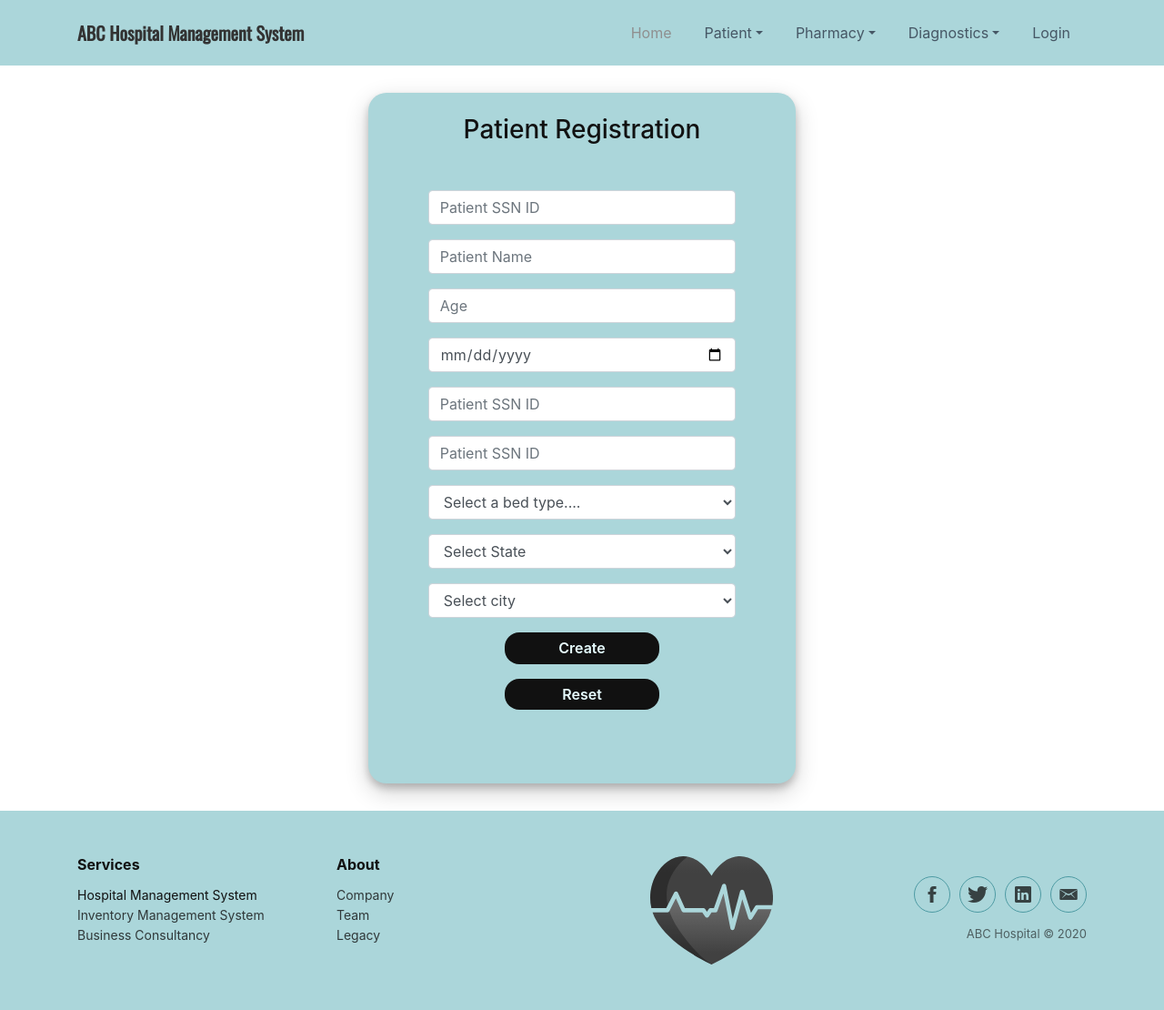
After one commit to ayushgd/hms, a Python web app: template templates/create_patient.html in a window 1280 px wide. The commit adds this page. Shown: the whole page at 91% size. Run offline with Jinja, Linux system fonts and the light colour scheme; the template is opened without the code that fills it, so the values that code supplies are empty; some libraries are stand-ins or nearby versions.

Commit message:
Created CREATE_PATIENT form

```diff
--- a/Routes.py
+++ b/Routes.py
@@ -21,3 +21,7 @@ def main():
 @app.route("/index")
 def index():
     return render_template("index.html")
+
+@app.route("/CreatePatient")
+def create_patient():
+    return render_template("create_patient.html", title="Create Patient")
--- /dev/null
+++ b/templates/create_patient.html
@@ -0,0 +1,68 @@
+{% extends 'layout.html' %}
+
+{% block head %}
+<script src="../static/js/cities.js"></script>
+{% endblock %}
+
+{% block content %}
+<div class="container login-container">
+    <div>
+        <div class="login-form-2 text-center">
+            <h3>Patient Registration</h3>
+            <form name="patient" method="POST" action="/" id="form1" novalidate>
+
+                <div class="form-group">
+                    <input type="text" class="form-control" placeholder="Patient SSN ID" value="" />
+                </div>
+                <div class="form-group">
+                    <input type="text" class="form-control" placeholder="Patient Name" value="" />
+                </div>
+                <div class="form-group">
+                    <input type="number" class="form-control" placeholder="Age" value="" min="1"/>
+                </div>
+                <div class="form-group">
+                    <input type="date" class="form-control" placeholder="Date of Admission" value="" />
+                </div>
+                <div class="form-group">
+                    <input type="text" class="form-control" placeholder="Patient SSN ID" value="" />
+                </div>
+                <div class="form-group">
+                    <input type="text" class="form-control" placeholder="Patient SSN ID" value="" />
+                </div>
+                <div class="form-group">
+                    <select id="bed-type" name="bed-type" form="patient" class="form-control">
+                        <option value="">Select a bed type....</option>
+                        <option value="general">General</option>
+                        <option value="semi">Semi</option>
+                        <option value="single">Single</option>
+                    </select>
+                </div>
+                <div class="form-group">
+                    <select onchange="print_city('state', this.selectedIndex);" id="sts" name ="stt" class="form-control"></select>
+                </div>
+                <div class="form-group">
+                    <select id ="state" class="form-control">
+                        <option value="">Select city</option>
+                    </select>
+                </div>
+                <div class="form-group">
+                    <input type="submit" class="btnSubmit" value="Create" />
+
+                </div>
+                <div class="form-group ">
+                    <input class="btnSubmit text-center" value="Reset" onclick="Reset()"/>
+                </div>
+            </form>
+        </div>
+    </div>
+</div>
+{% endblock %}
+
+{% block script %}
+<script>
+    function Reset() {
+      document.getElementById("form1").reset();
+    }
+</script>
+<script language="javascript">print_state("sts");</script>
+{% endblock %}
--- a/templates/layout.html
+++ b/templates/layout.html
@@ -1,36 +1,141 @@
 <!DOCTYPE html>
 <html>
-
   <head>
-    <meta charset="utf-8">
-    <meta name="viewport" content="width=device-width, initial-scale=1.0, shrink-to-fit=no">
+    <meta charset="utf-8" />
+    <meta
+      name="viewport"
+      content="width=device-width, initial-scale=1.0, shrink-to-fit=no"
+    />
     <title>{{ title }}</title>
-    <link rel="stylesheet" href="https://cdnjs.cloudflare.com/ajax/libs/twitter-bootstrap/4.5.0/css/bootstrap.min.css">
-    <link rel="stylesheet" href="https://fonts.googleapis.com/css?family=Oswald">
-    <link rel="stylesheet" href="https://cdnjs.cloudflare.com/ajax/libs/ionicons/2.0.1/css/ionicons.min.css">
-    <link rel="stylesheet" href="../static/css/styles.css">
+    <link
+      rel="stylesheet"
+      href="https://cdnjs.cloudflare.com/ajax/libs/twitter-bootstrap/4.5.0/css/bootstrap.min.css"
+    />
+    <link
+      rel="stylesheet"
+      href="https://fonts.googleapis.com/css?family=Oswald"
+    />
+    <link
+      rel="stylesheet"
+      href="https://cdnjs.cloudflare.com/ajax/libs/ionicons/2.0.1/css/ionicons.min.css"
+    />
+    <link rel="stylesheet" href="../static/css/styles.css" />
+    {% block head %}
+    {% endblock %}
   </head>
 
   <body>
     <header>
-        <nav class="navbar navbar-light navbar-expand-md navigation-clean" style="background-color: transparent;">
-            <div class="container"><a class="navbar-brand" href="#" style="font-family: Oswald, sans-serif;">ABC Hospital Management System</a><button data-toggle="collapse" class="navbar-toggler" data-target="#navcol-1"><span class="sr-only">Toggle navigation</span><span class="navbar-toggler-icon"></span></button>
-                <div
-                    class="collapse navbar-collapse" id="navcol-1">
+      <nav
+        class="navbar navbar-light navbar-expand-md navigation-clean"
+        style="background-color: transparent;"
+      >
+        <div class="container">
+          <a
+            class="navbar-brand"
+            href="#"
+            style="font-family: Oswald, sans-serif;"
+            >ABC Hospital Management System</a
+          ><button
+            data-toggle="collapse"
+            class="navbar-toggler"
+            data-target="#navcol-1"
+          >
+            <span class="sr-only">Toggle navigation</span
+            ><span class="navbar-toggler-icon"></span>
+          </button>
+          <div class="collapse navbar-collapse" id="navcol-1">
             <ul class="nav navbar-nav ml-auto">
-                        <li class="nav-item" role="presentation"><a class="nav-link active" href="/">Home</a></li>
-                        <li class="nav-item dropdown"><a class="dropdown-toggle nav-link" data-toggle="dropdown" aria-expanded="false" href="#">Patient</a>
-                            <div class="dropdown-menu" role="menu"><a class="dropdown-item" role="presentation" href="/CreatePatient">Create Patient</a><a class="dropdown-item" role="presentation" href="/UpdatePatient">Update Patient</a><a class="dropdown-item" role="presentation" href="/DeletePatient">Delete Patient</a><a class="dropdown-item"
-                                    role="presentation" href="/ViewAllPatients">View Patients</a><a class="dropdown-item" role="presentation" href="/SearchPatient">Search Patient</a><a class="dropdown-item" role="presentation" href="/FinalBilling">Patient Billing</a></div>
+              <li class="nav-item" role="presentation">
+                <a class="nav-link active" href="/">Home</a>
               </li>
-                        <li class="nav-item dropdown"><a class="dropdown-toggle nav-link" data-toggle="dropdown" aria-expanded="false" href="#">Pharmacy</a>
-                            <div class="dropdown-menu" role="menu"><a class="dropdown-item" role="presentation" href="/GetPatientDetails/Medicine">Get Patient Details</a><a class="dropdown-item" role="presentation" href="/IssueMedicine">Issue Medicines</a></div>
+              <li class="nav-item dropdown">
+                <a
+                  class="dropdown-toggle nav-link"
+                  data-toggle="dropdown"
+                  aria-expanded="false"
+                  href="#"
+                  >Patient</a
+                >
+                <div class="dropdown-menu" role="menu">
+                  <a
+                    class="dropdown-item"
+                    role="presentation"
+                    href="/CreatePatient"
+                    >Create Patient</a
+                  ><a
+                    class="dropdown-item"
+                    role="presentation"
+                    href="/UpdatePatient"
+                    >Update Patient</a
+                  ><a
+                    class="dropdown-item"
+                    role="presentation"
+                    href="/DeletePatient"
+                    >Delete Patient</a
+                  ><a
+                    class="dropdown-item"
+                    role="presentation"
+                    href="/ViewAllPatients"
+                    >View Patients</a
+                  ><a
+                    class="dropdown-item"
+                    role="presentation"
+                    href="/SearchPatient"
+                    >Search Patient</a
+                  ><a
+                    class="dropdown-item"
+                    role="presentation"
+                    href="/FinalBilling"
+                    >Patient Billing</a
+                  >
+                </div>
               </li>
-                        <li class="nav-item dropdown"><a class="dropdown-toggle nav-link" data-toggle="dropdown" aria-expanded="false" href="#">Diagnostics</a>
-                            <div class="dropdown-menu" role="menu"><a class="dropdown-item" role="presentation" href="/GetPatientDetails/Diagnostics">Get Patient Details</a><a class="dropdown-item" role="presentation" href="/Diagnostics">Diagnostics Screen</a></div>
+              <li class="nav-item dropdown">
+                <a
+                  class="dropdown-toggle nav-link"
+                  data-toggle="dropdown"
+                  aria-expanded="false"
+                  href="#"
+                  >Pharmacy</a
+                >
+                <div class="dropdown-menu" role="menu">
+                  <a
+                    class="dropdown-item"
+                    role="presentation"
+                    href="/GetPatientDetails/Medicine"
+                    >Get Patient Details</a
+                  ><a
+                    class="dropdown-item"
+                    role="presentation"
+                    href="/IssueMedicine"
+                    >Issue Medicines</a
+                  >
+                </div>
+              </li>
+              <li class="nav-item dropdown">
+                <a
+                  class="dropdown-toggle nav-link"
+                  data-toggle="dropdown"
+                  aria-expanded="false"
+                  href="#"
+                  >Diagnostics</a
+                >
+                <div class="dropdown-menu" role="menu">
+                  <a
+                    class="dropdown-item"
+                    role="presentation"
+                    href="/GetPatientDetails/Diagnostics"
+                    >Get Patient Details</a
+                  ><a
+                    class="dropdown-item"
+                    role="presentation"
+                    href="/Diagnostics"
+                    >Diagnostics Screen</a
+                  >
+                </div>
               </li>
               <li class="nav-item">
-
                 {% if g.user %}
                 <a class="nav-link" href="/logout">Logout</a>
                 {% else %}
@@ -67,8 +172,23 @@
                 <li><a href="#">Legacy</a></li>
               </ul>
             </div>
-                    <div class="col-sm-4 col-md-3 text-center item" style="padding-top: 0px;padding-bottom: 0px;"><img src="../static/img/logo.svg" style="width: 135px;filter: grayscale(100%) hue-rotate(360deg) invert(100%);"></div>
-                    <div class="col-lg-3 item social"><a href="#"><i class="icon ion-social-facebook"></i></a><a href="#"><i class="icon ion-social-twitter"></i></a><a href="#"><i class="icon ion-social-linkedin"></i></a><a href="#"><i class="icon ion-email"></i></a>
+            <div
+              class="col-sm-4 col-md-3 text-center item"
+              style="padding-top: 0px; padding-bottom: 0px;"
+            >
+              <img
+                src="../static/img/logo.svg"
+                style="
+                  width: 135px;
+                  filter: grayscale(100%) hue-rotate(360deg) invert(100%);
+                "
+              />
+            </div>
+            <div class="col-lg-3 item social">
+              <a href="#"><i class="icon ion-social-facebook"></i></a
+              ><a href="#"><i class="icon ion-social-twitter"></i></a
+              ><a href="#"><i class="icon ion-social-linkedin"></i></a
+              ><a href="#"><i class="icon ion-email"></i></a>
               <p class="copyright">ABC Hospital © 2020</p>
             </div>
           </div>
@@ -77,6 +197,8 @@
     </div>
     <script src="https://cdnjs.cloudflare.com/ajax/libs/jquery/3.5.1/jquery.min.js"></script>
     <script src="https://cdnjs.cloudflare.com/ajax/libs/twitter-bootstrap/4.5.0/js/bootstrap.bundle.min.js"></script>
+    {% block script %}
+
+    {% endblock %}
   </body>
-
 </html>
```
Also changed, not shown: static/js/cities.js (added). Lines whose indentation alone changed are shown as unchanged.
